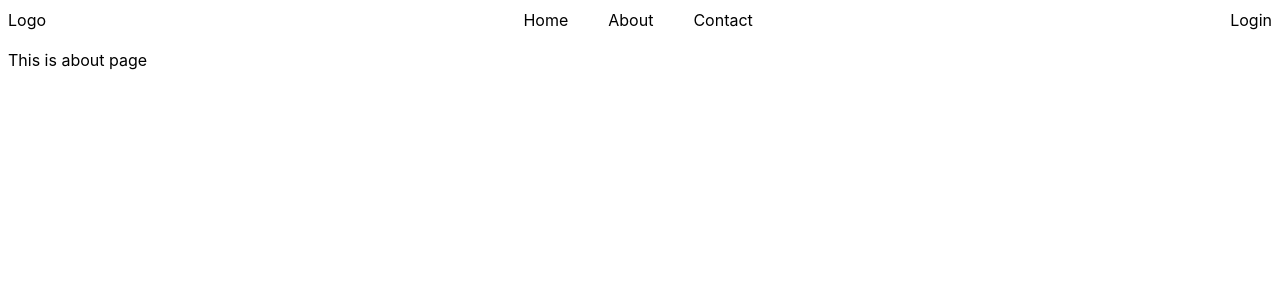
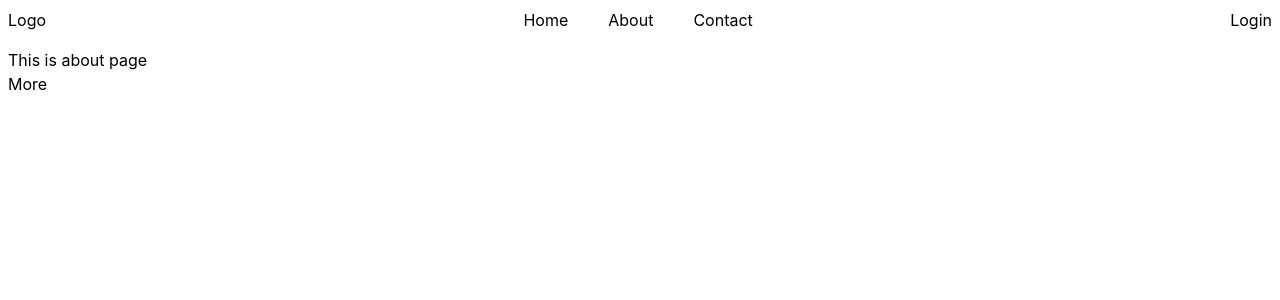
Before and after one commit to Abinash-Gope/React-practice, a React (Vite) app in the folder react-router/: page /about in a window 1280 px wide. Shown: the top 300 px of the page. Built offline with nearby package versions, Linux system fonts and the light colour scheme.

Commit message:
feat: implement MoreAbout page and update routing in AppRoutes for nested navigation

```diff
--- a/react-router/src/pages/About.jsx
+++ b/react-router/src/pages/About.jsx
@@ -1,11 +1,16 @@
-import React from 'react'
+import React from "react";
+import { Outlet, useNavigate } from "react-router";
 
 const About = () => {
+  let navigate = useNavigate();
+
   return (
     <div>
       <h1>This is about page</h1>
+      <button onClick={() => navigate("/about/more")}>More</button>
+      <Outlet />
     </div>
-  )
-}
+  );
+};
 
 export default About;
--- /dev/null
+++ b/react-router/src/pages/MoreAbout.jsx
@@ -0,0 +1,11 @@
+import React from 'react'
+
+const MoreAbout = () => {
+  return (
+    <div>
+      <p>Lorem ipsum dolor sit amet consectetur adipisicing elit. Id cumque corrupti, iste quasi dolorum quibusdam iure quis similique sit, odio sequi officiis tenetur velit? Fugiat quasi voluptatem omnis sunt voluptas.</p>
+    </div>
+  )
+}
+
+export default MoreAbout;
--- a/react-router/src/routes/AppRoutes.jsx
+++ b/react-router/src/routes/AppRoutes.jsx
@@ -4,6 +4,7 @@ import About from "../pages/About";
 import Contact from "../pages/Contact";
 import { Route, Routes } from "react-router";
 import Detail from "../pages/Detail";
+import MoreAbout from "../pages/MoreAbout";
 
 const AppRoutes = () => {
   return (
@@ -12,7 +13,9 @@ const AppRoutes = () => {
         <Route path="/" element={<Home />}>
           <Route path="detail" element={<Detail />} />
         </Route>
-        <Route path="/about" element={<About />} />
+        <Route path="/about" element={<About />}>
+          <Route path="more" element={<MoreAbout />} />
+        </Route>
         <Route path="/contact" element={<Contact />} />
       </Routes>
     </div>
```
